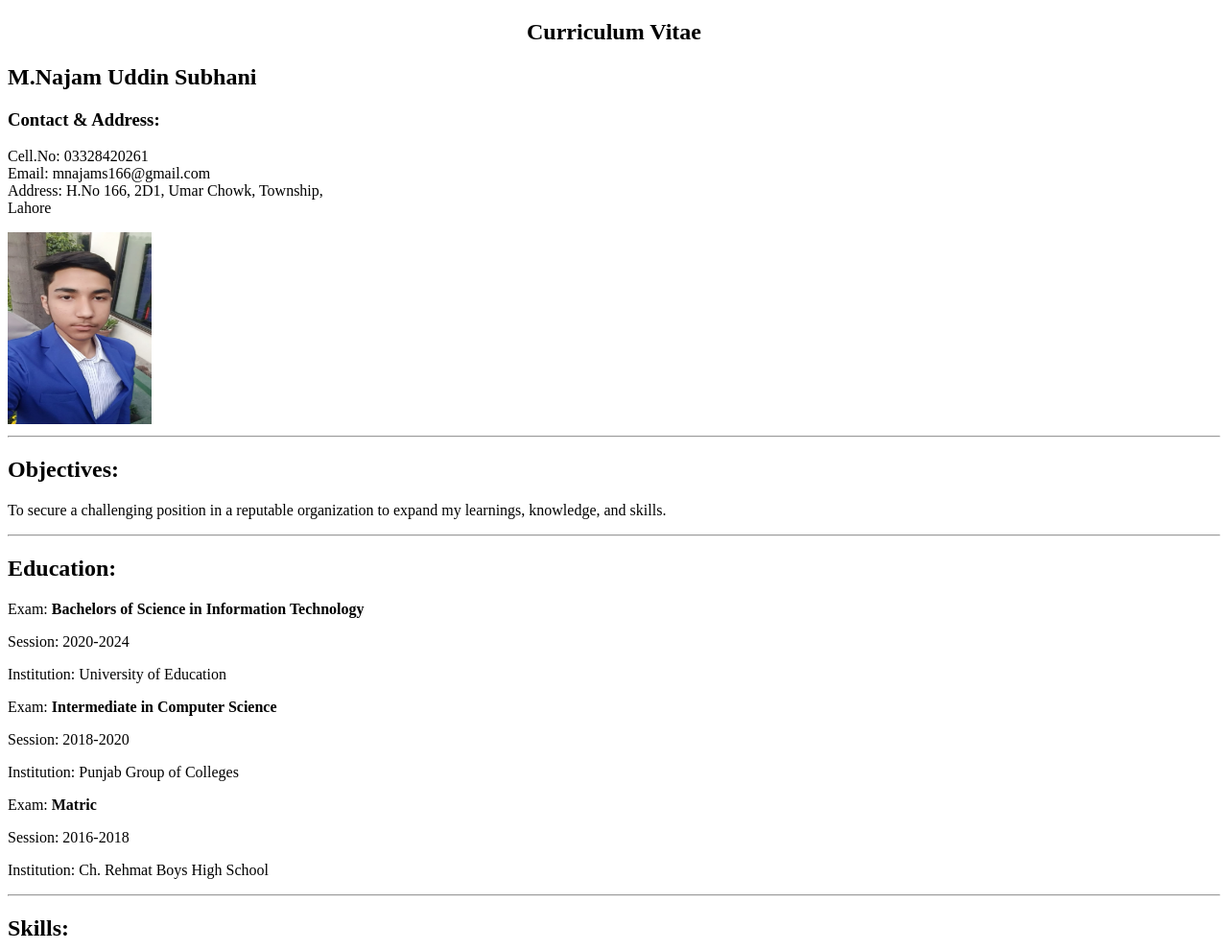
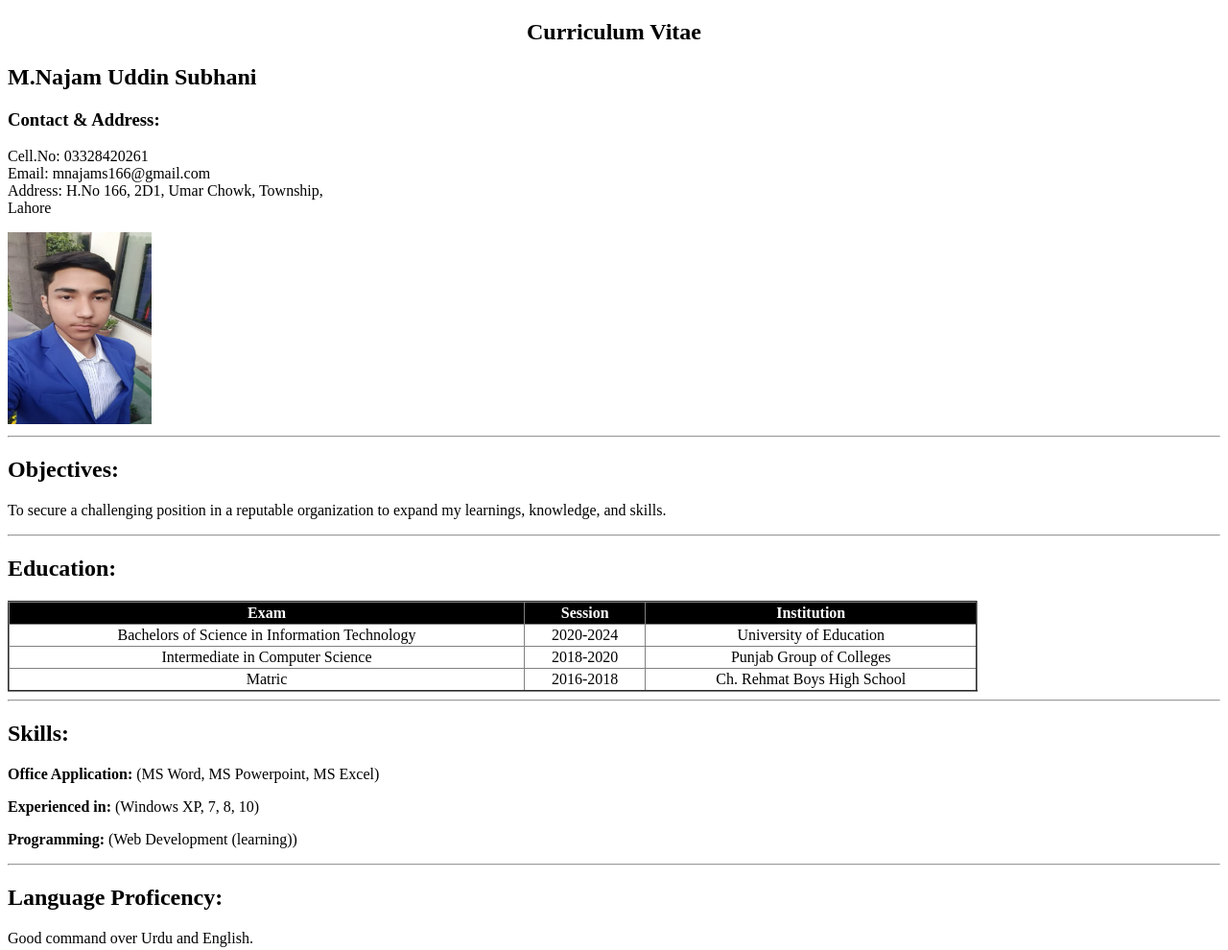
Before and after one commit to Najam-dev/20.02.21.cv.a, a plain HTML site: page index.html in a window 1280 px wide. Shown: the top 990 px of the page at 96% size. Drawn offline with Linux system fonts and the light colour scheme.

Commit message:
made a table
changed eduaction section from scattered to a table.

```diff
--- a/index.html
+++ b/index.html
@@ -13,18 +13,31 @@
     <h2>Objectives:</h2>
     <p>To secure a challenging position in a reputable organization to expand my learnings, knowledge, and skills.</p>
     <hr>
+
     <h2>Education:</h2>
-    <p>Exam: <b>Bachelors of Science in Information Technology</b></p>
-    <p>Session: 2020-2024</p>
-    <p>Institution: University of Education</p>
+    <table border="2" style="border-collapse: collapse; text-align: center;" cellpadding="2" width="80%">
+        <tr style="background: black; color:white">
+            <th>Exam</th>
+            <th>Session</th>
+            <th>Institution</th>
+        </tr>
+        <tr>
+            <td>Bachelors of Science in Information Technology</td>
+            <td>2020-2024</td>
+            <td>University of Education</td>
+        </tr>
+        <tr>
+            <td>Intermediate in Computer Science</td>
+            <td>2018-2020</td>
+            <td>Punjab Group of Colleges</td>
+        </tr>
+        <tr>
+            <td>Matric</td>
+            <td>2016-2018</td>
+            <td>Ch. Rehmat Boys High School</td>
+        </tr>
 
-    <p>Exam:<b> Intermediate in Computer Science</b></p>
-    <p>Session: 2018-2020</p>
-    <p>Institution: Punjab Group of Colleges</p>
-
-    <p>Exam:<b> Matric</b></p>
-    <p>Session: 2016-2018</p>
-    <p>Institution: Ch. Rehmat Boys High School</p>
+    </table>
     <hr>
 
     <h2>Skills:</h2>
```
Also changed, not shown: table.html (added, +49 -0 lines).
